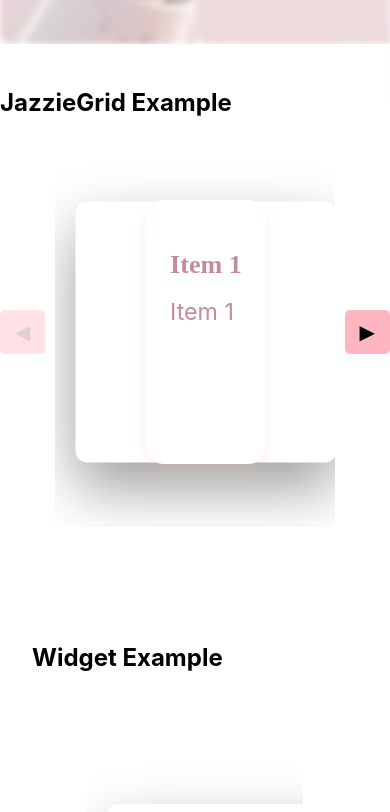
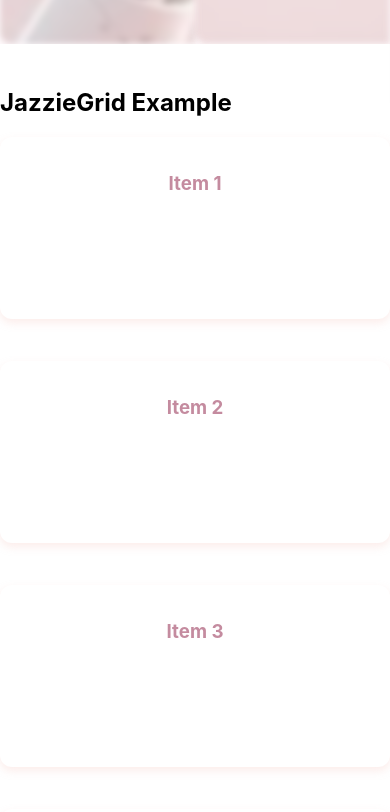
Before and after one commit to JazmyneB/jazzie-ui, a React (Create React App) app: page / in a window 390 px wide. Shown: the part 840-1652 px from the top of the page. Built offline with nearby package versions, Linux system fonts and the light colour scheme.

Commit message:
fix(grid): responsiveness

```diff
--- a/src/App.js
+++ b/src/App.js
@@ -40,11 +40,13 @@ function App() {
         marginBottom: "4rem",
       }}>
          <h2>JazzieGrid Example</h2>
-         <JazzieCarousel visibleCount={4} size="md">
-  {items.map((item, idx) => (
-    <Card title={item}>{item}</Card>
-  ))}
-</JazzieCarousel>
+         <JazzieGrid columns={4} columnsTablet={2} columnsMobile={1} gap="var(--space-lg)" rowHeight="200px">
+      {items.map((item, index) => (
+        <Card key={index} className="grid-card">
+          <h3>{item}</h3>
+        </Card>
+      ))}
+    </JazzieGrid>
 
       </div>
       <div style={{ padding: "2rem" }} >
--- a/src/components/JazzieGrid/JazzieGrid.jsx
+++ b/src/components/JazzieGrid/JazzieGrid.jsx
@@ -1,4 +1,4 @@
-import React from "react";
+import React, { useState, useEffect } from "react";
 import PropTypes from "prop-types";
 import "./JazzieGrid.css";
 
@@ -11,19 +11,30 @@ const JazzieGrid = ({
   rowHeight = "auto",
   className = "",
 }) => {
+  const [currentColumns, setCurrentColumns] = useState(columns);
+
+  useEffect(() => {
+    const updateColumns = () => {
+      const width = window.innerWidth;
+      if (width <= 768 && columnsMobile) setCurrentColumns(columnsMobile);
+      else if (width <= 1024 && columnsTablet) setCurrentColumns(columnsTablet);
+      else setCurrentColumns(columns);
+    };
+
+    updateColumns();
+    window.addEventListener("resize", updateColumns);
+
+    return () => window.removeEventListener("resize", updateColumns);
+  }, [columns, columnsTablet, columnsMobile]);
+
   const gridStyle = {
-    gridTemplateColumns: `repeat(${columns}, 1fr)`,
+    gridTemplateColumns: `repeat(${currentColumns}, 1fr)`,
     gap,
     gridAutoRows: rowHeight,
   };
 
   return (
-    <div
-      className={`jazzie-grid ${className}`}
-      style={gridStyle}
-      data-columns-tablet={columnsTablet || columns}
-      data-columns-mobile={columnsMobile || columns}
-    >
+    <div className={`jazzie-grid ${className}`} style={gridStyle}>
       {children}
     </div>
   );
```
